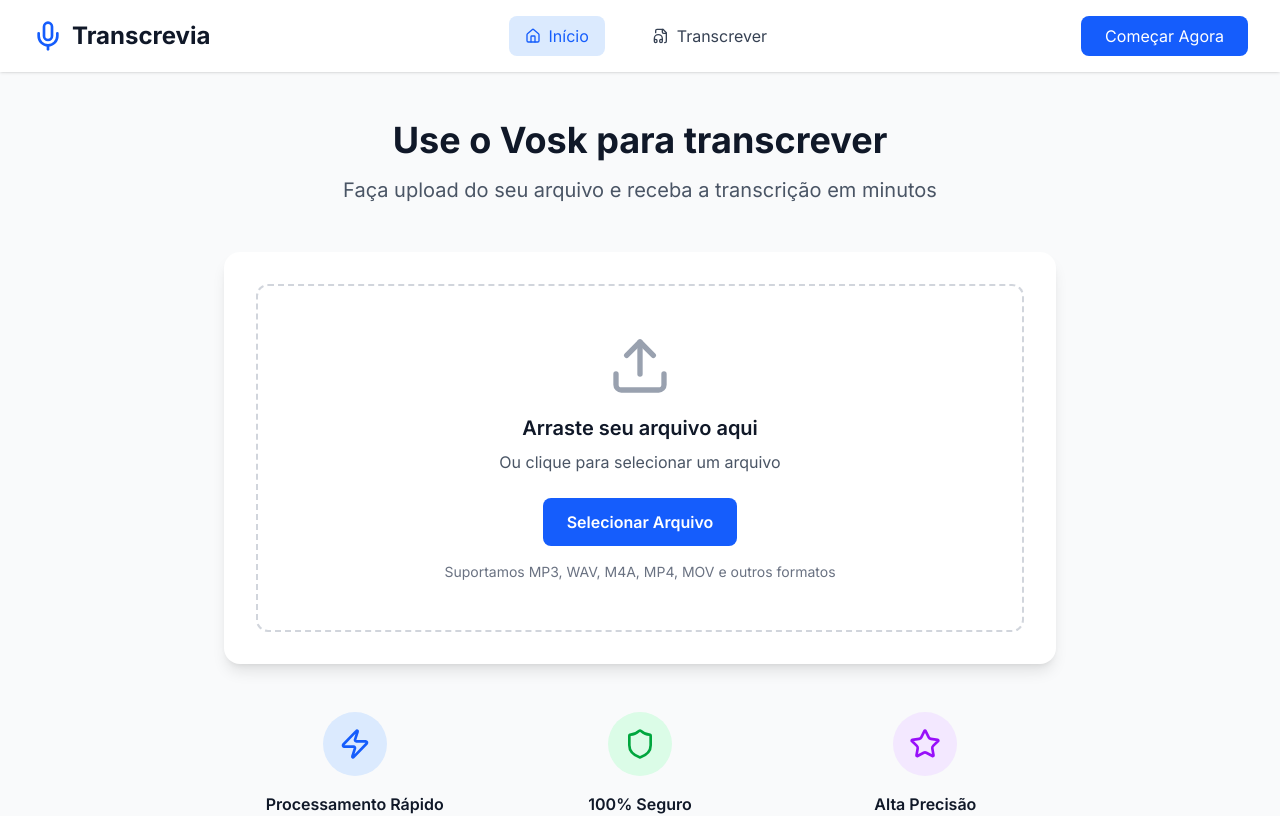
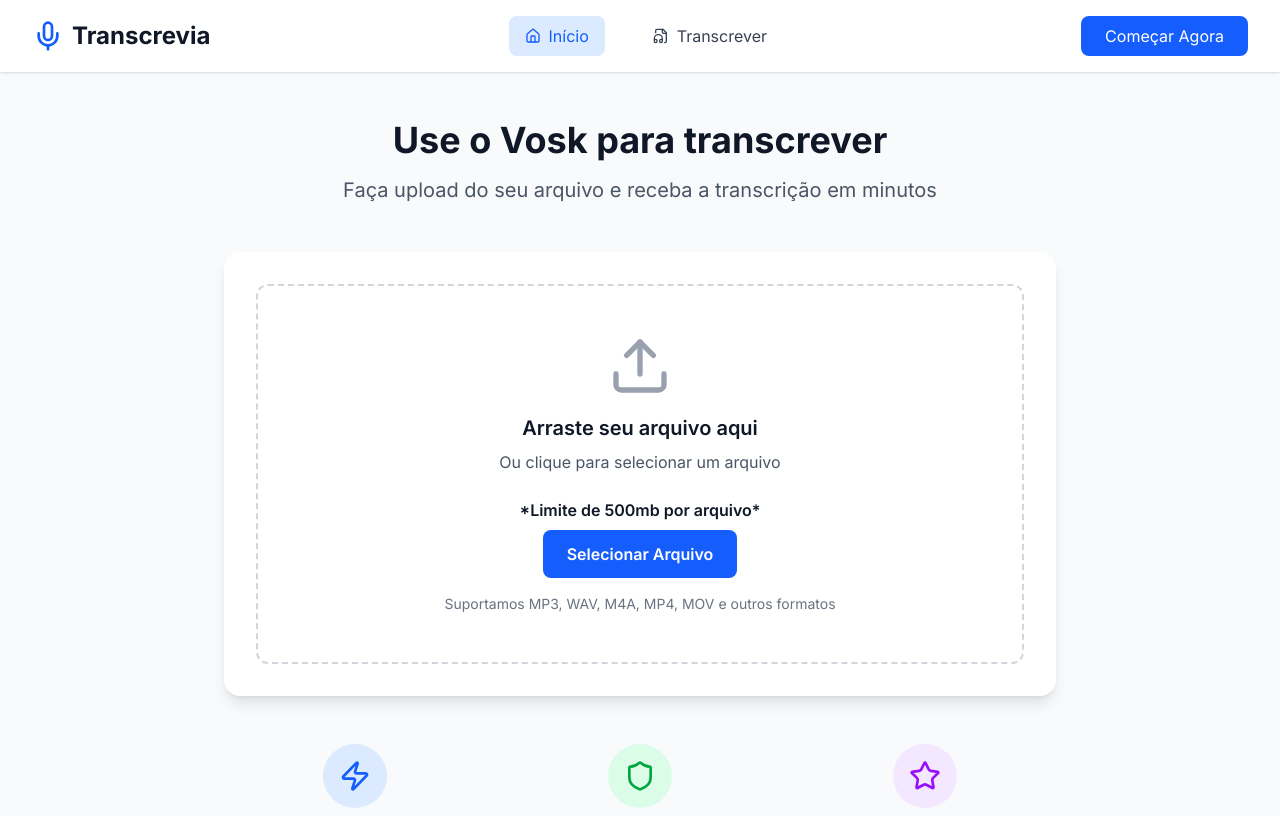
Before and after one commit to Eduardozsw/transcricao-mvp, a Next.js app in the folder frontend/: page /vosk in a window 1280 px wide. Shown: the top 816 px of the page. Built offline with nearby package versions, Linux system fonts and the light colour scheme; no server answers.

Commit message:
limite de 500mb aviso

```diff
--- a/frontend/src/components/VoskAudioUploader.tsx
+++ b/frontend/src/components/VoskAudioUploader.tsx
@@ -101,6 +101,7 @@
               <p className="text-gray-600 mb-6">
                 Ou clique para selecionar um arquivo
               </p>
+              <p className='font-semibold text-gray-900 mb-2'>*Limite de 500mb por arquivo*</p>
               <input
                 type="file"
                 accept="audio/*,video/*,.mp3,.wav,.m4a,.mp4,.mov,.avi"
```
